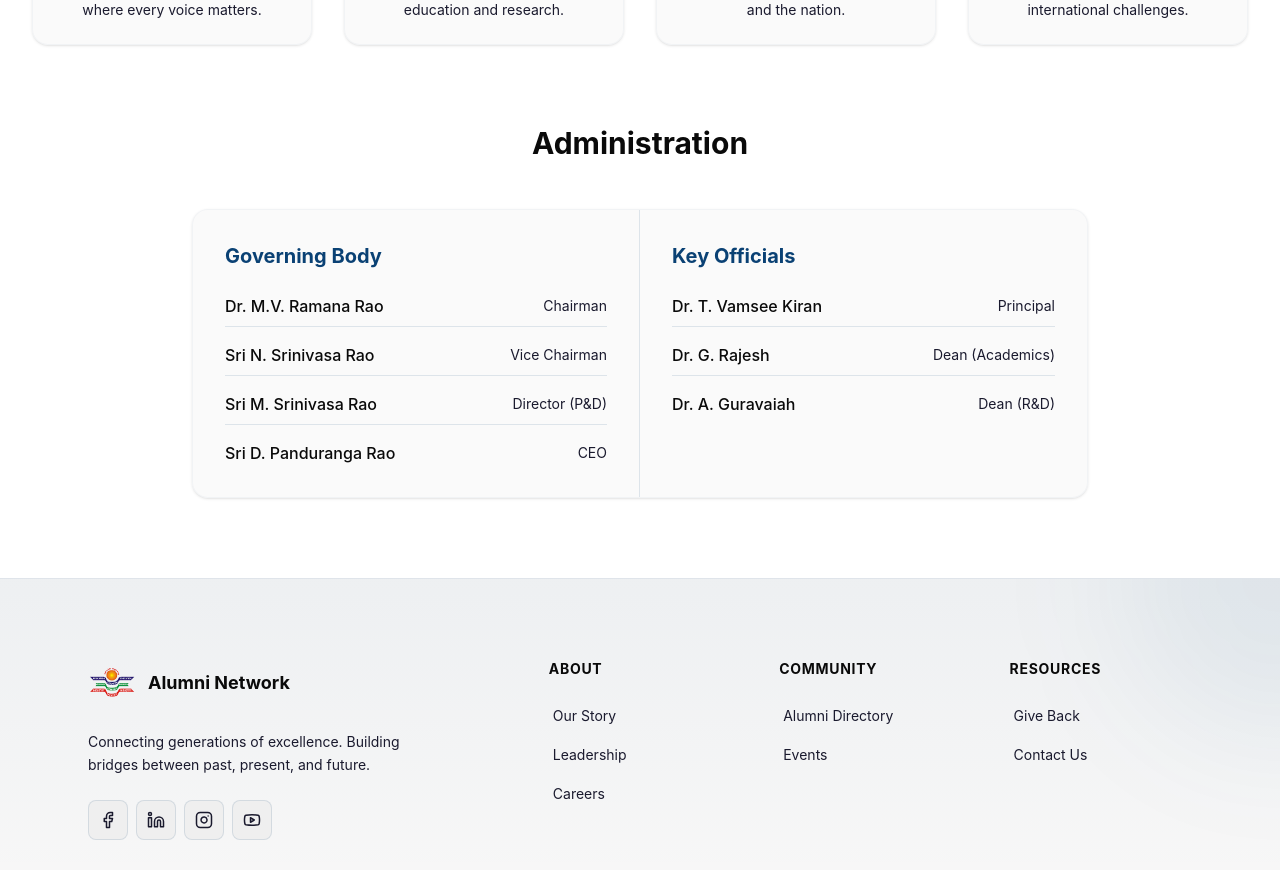
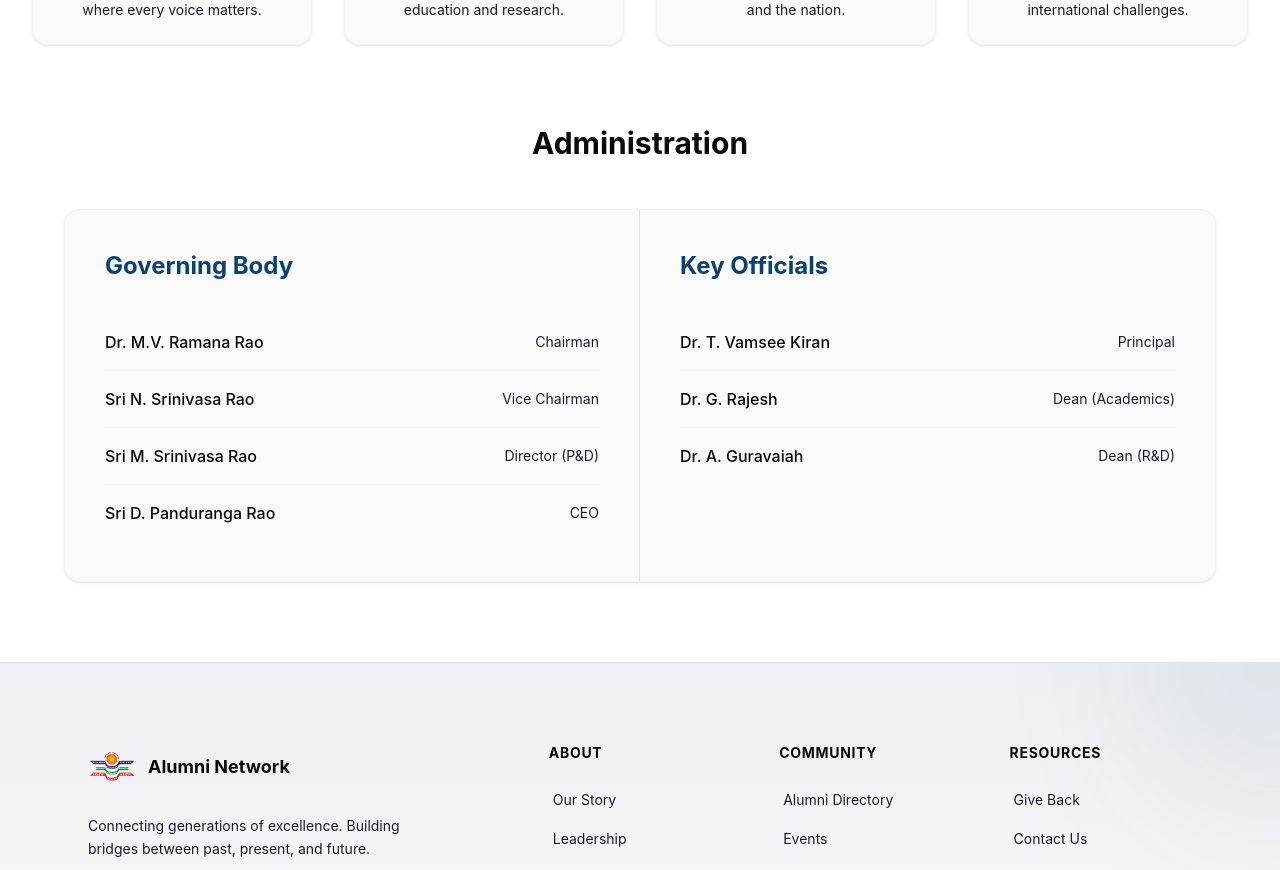
Before and after one commit to D-Mokshyagna-yadav/Alumini, a React (Vite) app in the folder client/: page /about in a window 1280 px wide. Shown: the part 3427-4297 px from the top of the page. Built offline with nearby package versions, Linux system fonts and the light colour scheme; no server answers.

Commit message:
modified administration table

```diff
--- a/client/src/pages/About.tsx
+++ b/client/src/pages/About.tsx
@@ -243,44 +243,44 @@ const About = () => {
                     </div>
 
                     {/* Administration / Governing Body */}
-                    <div id="leadership" className="max-w-4xl mx-auto">
+                    <div id="leadership" className="max-w-6xl mx-auto">
                         <h2 className="text-2xl sm:text-3xl font-heading font-bold text-[var(--text-primary)] text-center mb-12">Administration</h2>
                         <div className="bg-[var(--bg-secondary)]/60 backdrop-blur-xl shadow-sm border border-[var(--border-color)]/30 rounded-2xl overflow-hidden">
                             <div className="grid md:grid-cols-2 divide-y md:divide-y-0 md:divide-x divide-[var(--border-color)]">
-                                <div className="p-4 sm:p-8">
-                                    <h3 className="text-xl font-bold text-[var(--accent)] mb-6">Governing Body</h3>
-                                    <ul className="space-y-4">
-                                        <li className="flex justify-between items-center border-b border-[var(--border-color)] pb-2 last:border-0 last:pb-0">
-                                            <span className="font-medium text-[var(--text-primary)]">Dr. M.V. Ramana Rao</span>
+                                <div className="p-6 sm:p-10">
+                                    <h3 className="text-2xl font-bold text-[var(--accent)] mb-8">Governing Body</h3>
+                                    <ul className="space-y-0">
+                                        <li className="flex justify-between items-center border-b border-[var(--border-color)]/20 py-4">
+                                            <span className="font-medium text-base text-[var(--text-primary)]">Dr. M.V. Ramana Rao</span>
                                             <span className="text-sm text-[var(--text-secondary)]">Chairman</span>
                                         </li>
-                                        <li className="flex justify-between items-center border-b border-[var(--border-color)] pb-2 last:border-0 last:pb-0">
-                                            <span className="font-medium text-[var(--text-primary)]">Sri N. Srinivasa Rao</span>
+                                        <li className="flex justify-between items-center border-b border-[var(--border-color)]/20 py-4">
+                                            <span className="font-medium text-base text-[var(--text-primary)]">Sri N. Srinivasa Rao</span>
                                             <span className="text-sm text-[var(--text-secondary)]">Vice Chairman</span>
                                         </li>
-                                        <li className="flex justify-between items-center border-b border-[var(--border-color)] pb-2 last:border-0 last:pb-0">
-                                            <span className="font-medium text-[var(--text-primary)]">Sri M. Srinivasa Rao</span>
+                                        <li className="flex justify-between items-center border-b border-[var(--border-color)]/20 py-4">
+                                            <span className="font-medium text-base text-[var(--text-primary)]">Sri M. Srinivasa Rao</span>
                                             <span className="text-sm text-[var(--text-secondary)]">Director (P&D)</span>
                                         </li>
-                                        <li className="flex justify-between items-center border-b border-[var(--border-color)] pb-2 last:border-0 last:pb-0">
-                                            <span className="font-medium text-[var(--text-primary)]">Sri D. Panduranga Rao</span>
+                                        <li className="flex justify-between items-center py-4">
+                                            <span className="font-medium text-base text-[var(--text-primary)]">Sri D. Panduranga Rao</span>
                                             <span className="text-sm text-[var(--text-secondary)]">CEO</span>
                                         </li>
                                     </ul>
                                 </div>
-                                <div className="p-4 sm:p-8">
-                                    <h3 className="text-xl font-bold text-[var(--accent)] mb-6">Key Officials</h3>
-                                    <ul className="space-y-4">
-                                        <li className="flex justify-between items-center border-b border-[var(--border-color)] pb-2 last:border-0 last:pb-0">
-                                            <span className="font-medium text-[var(--text-primary)]">Dr. T. Vamsee Kiran</span>
+                                <div className="p-6 sm:p-10">
+                                    <h3 className="text-2xl font-bold text-[var(--accent)] mb-8">Key Officials</h3>
+                                    <ul className="space-y-0">
+                                        <li className="flex justify-between items-center border-b border-[var(--border-color)]/20 py-4">
+                                            <span className="font-medium text-base text-[var(--text-primary)]">Dr. T. Vamsee Kiran</span>
                                             <span className="text-sm text-[var(--text-secondary)]">Principal</span>
                                         </li>
-                                        <li className="flex justify-between items-center border-b border-[var(--border-color)] pb-2 last:border-0 last:pb-0">
-                                            <span className="font-medium text-[var(--text-primary)]">Dr. G. Rajesh</span>
+                                        <li className="flex justify-between items-center border-b border-[var(--border-color)]/20 py-4">
+                                            <span className="font-medium text-base text-[var(--text-primary)]">Dr. G. Rajesh</span>
                                             <span className="text-sm text-[var(--text-secondary)]">Dean (Academics)</span>
                                         </li>
-                                        <li className="flex justify-between items-center border-b border-[var(--border-color)] pb-2 last:border-0 last:pb-0">
-                                            <span className="font-medium text-[var(--text-primary)]">Dr. A. Guravaiah</span>
+                                        <li className="flex justify-between items-center py-4">
+                                            <span className="font-medium text-base text-[var(--text-primary)]">Dr. A. Guravaiah</span>
                                             <span className="text-sm text-[var(--text-secondary)]">Dean (R&D)</span>
                                         </li>
                                     </ul>
```
